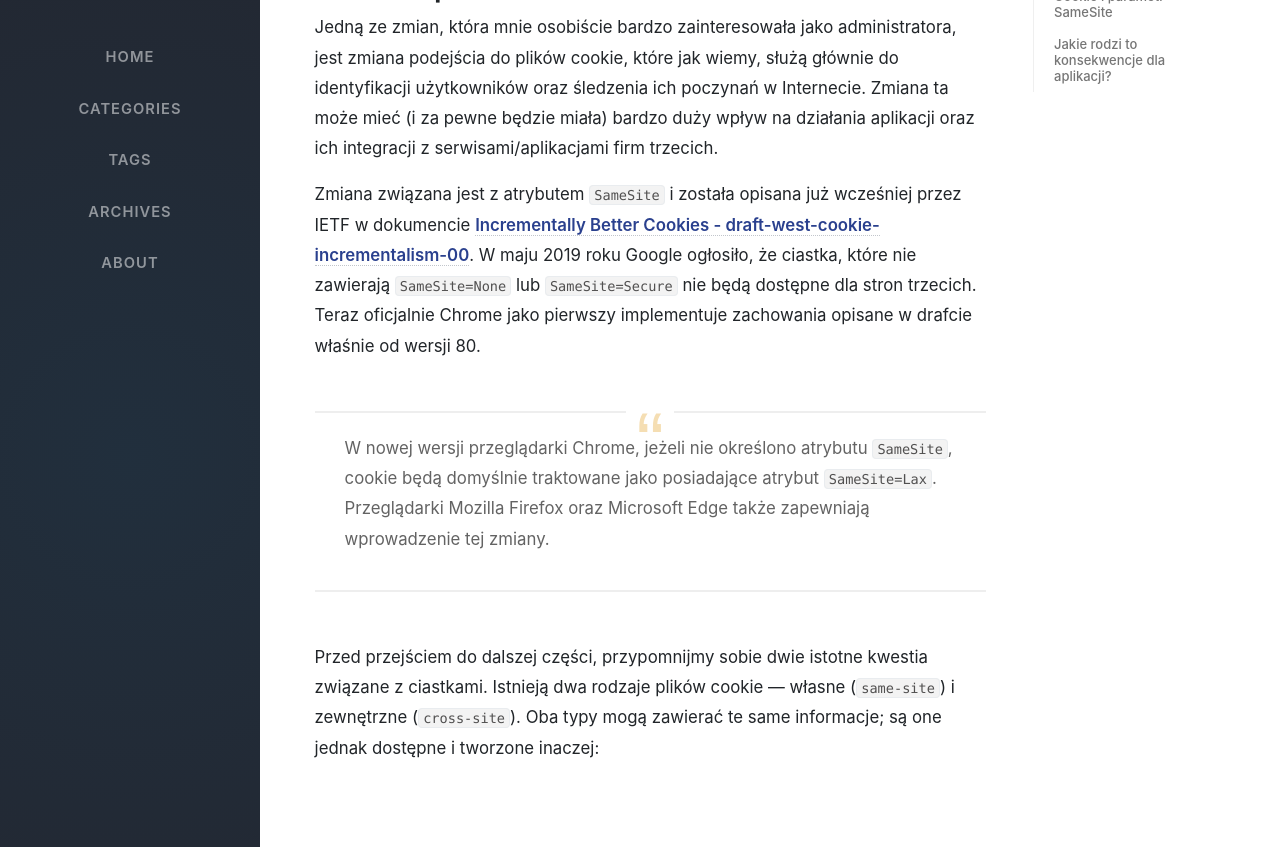
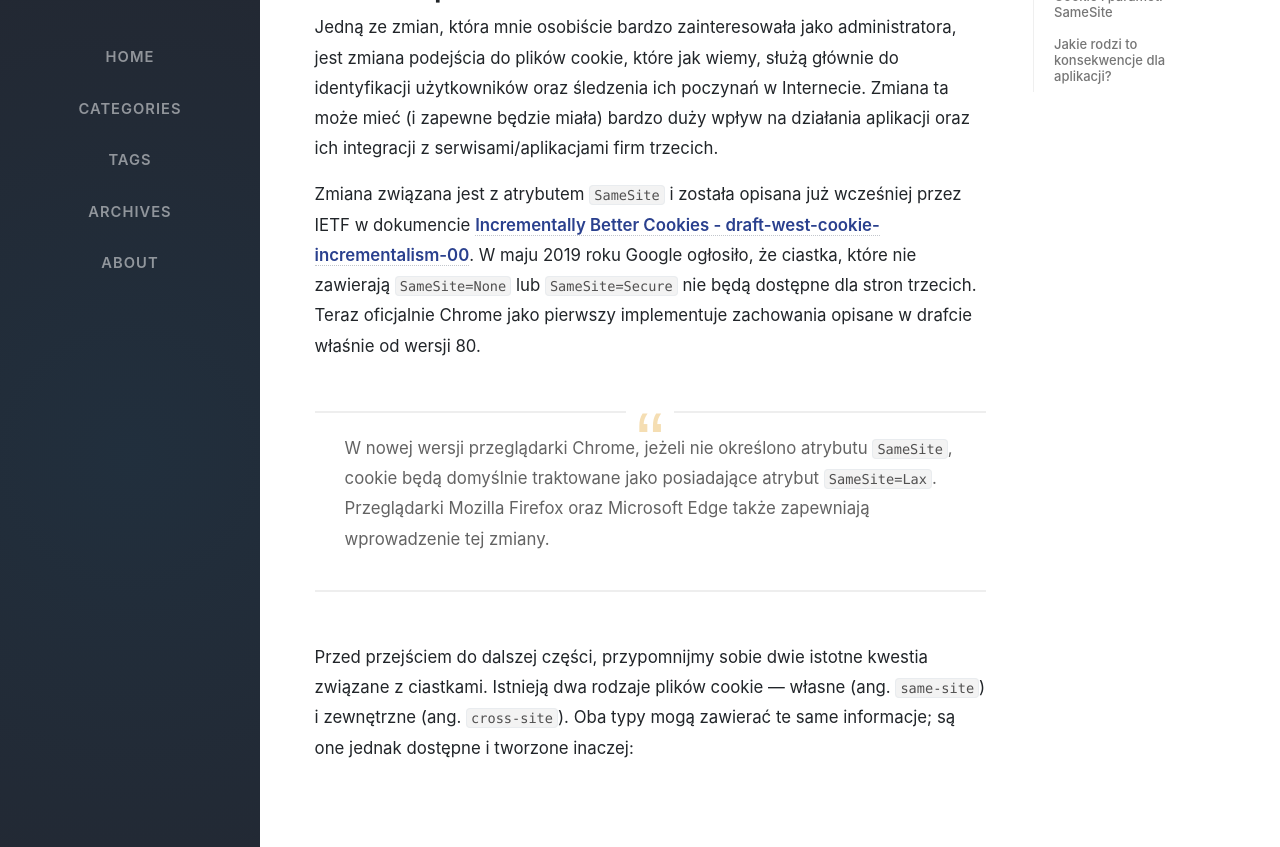
Before and after one commit to morristech/trimstray.github.io, a Jekyll site: the page built from _posts/2020-02-24-atrybut_samesite_i_chrome_80.md, in a window 1280 px wide and 1400 px high, scrolled down 421 px. Shown: the part 243-1090 px from the top of the window. Built offline with Jekyll 4.4.1, drawn with Linux system fonts in a browser that asks for light colours; nearby versions of some CDN libraries; some web fonts are replaced; comment, search, counter and statistics services are not loaded; some of the changed text lies outside the part shown.

Commit message:
minor updates; fix typos - signed-off-by: trimstray <trimstray@gmail.com>

```diff
--- a/_posts/2020-02-24-atrybut_samesite_i_chrome_80.md
+++ b/_posts/2020-02-24-atrybut_samesite_i_chrome_80.md
@@ -18,13 +18,13 @@ Polecam także zapoznać się z dokumentem [Deprecations and removals in Chrome
 
 # Cookie i parametr SameSite
 
-Jedną ze zmian, która mnie osobiście bardzo zainteresowała jako administratora, jest zmiana podejścia do plików cookie, które jak wiemy, służą głównie do identyfikacji użytkowników oraz śledzenia ich poczynań w Internecie. Zmiana ta może mieć (i za pewne będzie miała) bardzo duży wpływ na działania aplikacji oraz ich integracji z serwisami/aplikacjami firm trzecich.
+Jedną ze zmian, która mnie osobiście bardzo zainteresowała jako administratora, jest zmiana podejścia do plików cookie, które jak wiemy, służą głównie do identyfikacji użytkowników oraz śledzenia ich poczynań w Internecie. Zmiana ta może mieć (i zapewne będzie miała) bardzo duży wpływ na działania aplikacji oraz ich integracji z serwisami/aplikacjami firm trzecich.
 
 Zmiana związana jest z atrybutem `SameSite` i została opisana już wcześniej przez IETF w dokumencie [Incrementally Better Cookies - draft-west-cookie-incrementalism-00](https://tools.ietf.org/html/draft-west-cookie-incrementalism-00). W maju 2019 roku Google ogłosiło, że ciastka, które nie zawierają `SameSite=None` lub `SameSite=Secure` nie będą dostępne dla stron trzecich. Teraz oficjalnie Chrome jako pierwszy implementuje zachowania opisane w drafcie właśnie od wersji 80.
 
   > W nowej wersji przeglądarki Chrome, jeżeli nie określono atrybutu `SameSite`, cookie będą domyślnie traktowane jako posiadające atrybut `SameSite=Lax`. Przeglądarki Mozilla Firefox oraz Microsoft Edge także zapewniają wprowadzenie tej zmiany.
 
-Przed przejściem do dalszej części, przypomnijmy sobie dwie istotne kwestia związane z ciastkami. Istnieją dwa rodzaje plików cookie — własne (`same-site`) i zewnętrzne (`cross-site`). Oba typy mogą zawierać te same informacje; są one jednak dostępne i tworzone inaczej:
+Przed przejściem do dalszej części, przypomnijmy sobie dwie istotne kwestia związane z ciastkami. Istnieją dwa rodzaje plików cookie — własne (ang. `same-site`) i zewnętrzne (ang. `cross-site`). Oba typy mogą zawierać te same informacje; są one jednak dostępne i tworzone inaczej:
 
 <img src="/assets/img/posts/cookie-comparison.png" align="center" title="cookie-comparison preview">
 
```
Also changed, not shown: other parts of _posts/2020-02-24-atrybut_samesite_i_chrome_80.md (+2 -2 lines).
